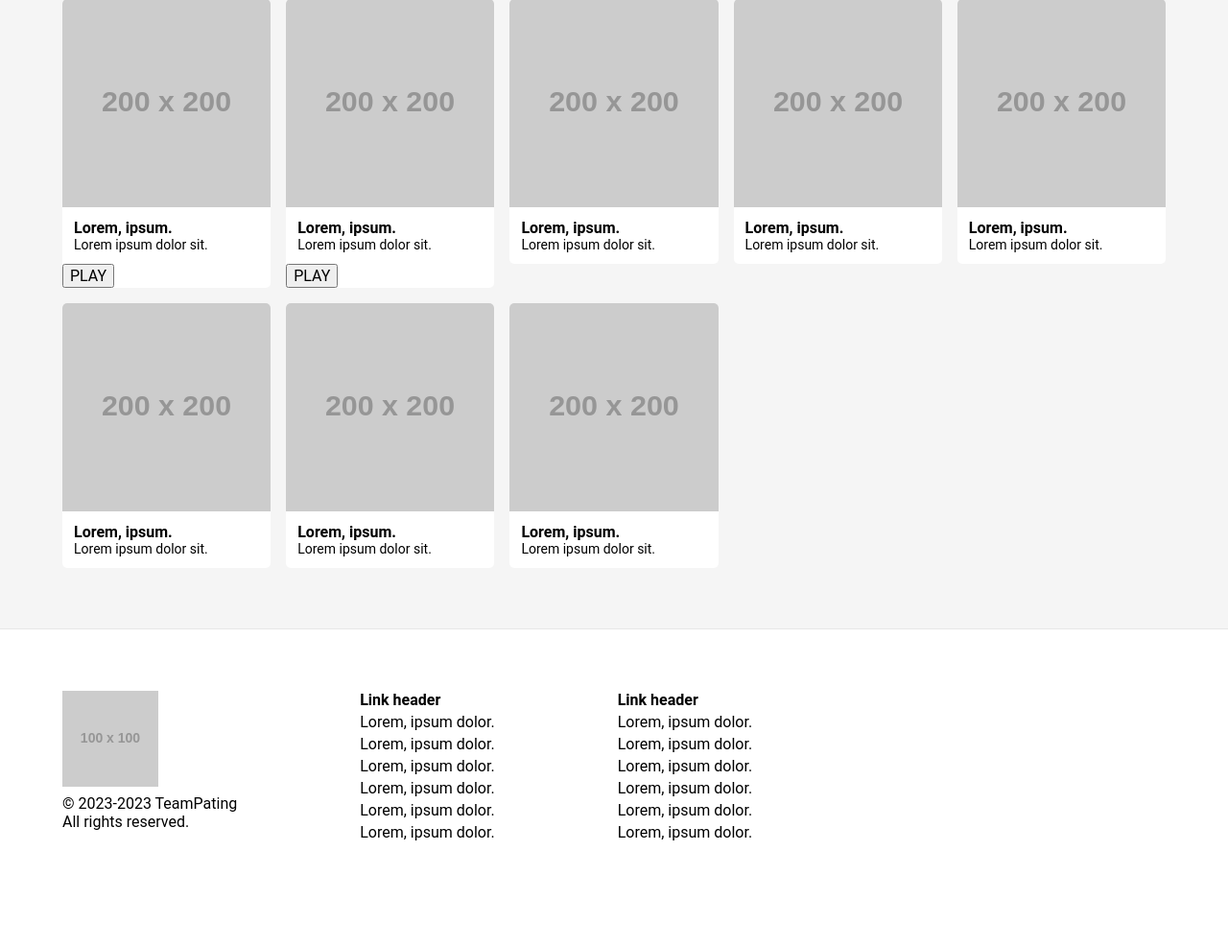
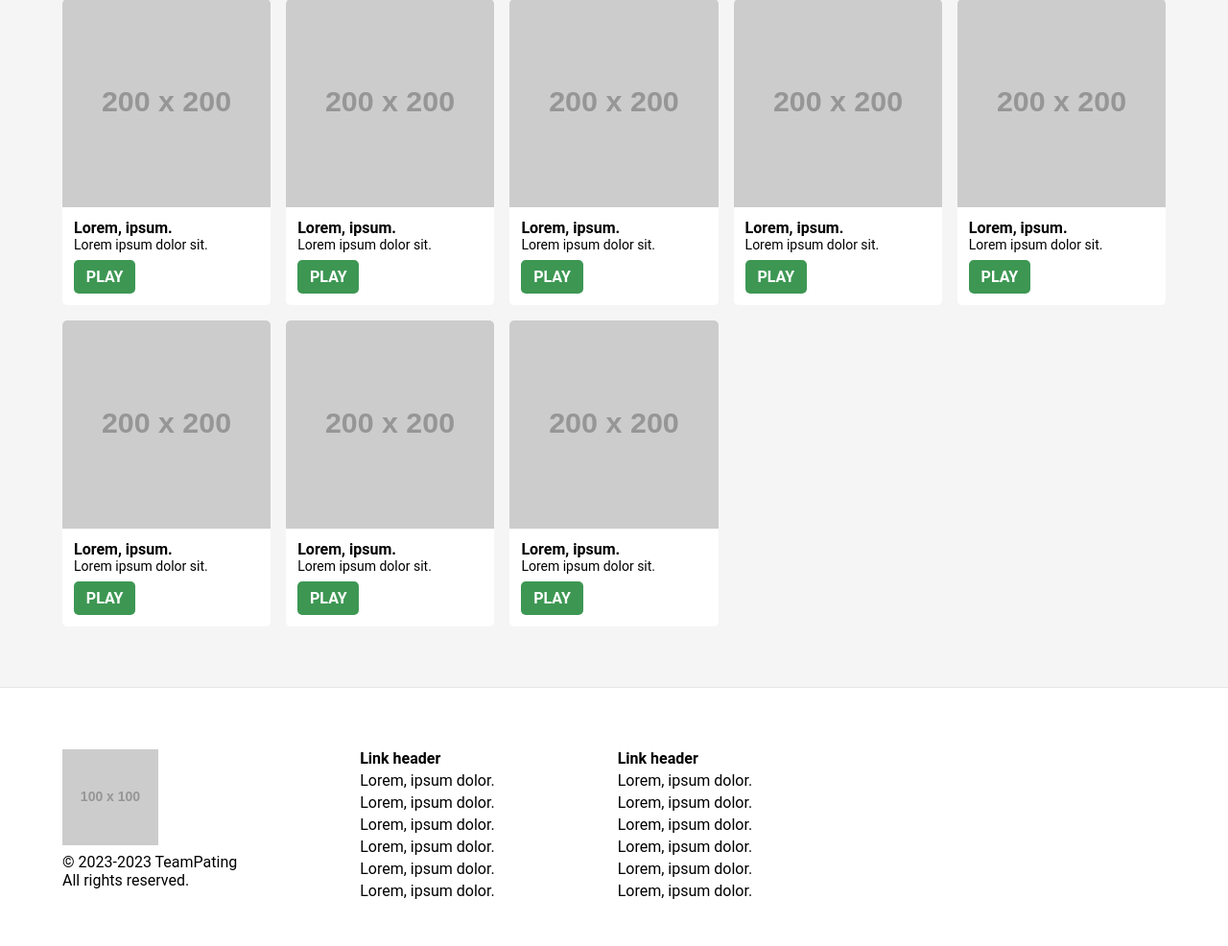
Before and after one commit to John-Pio/PatingGames, a PHP site: page / in a window 1280 px wide. Shown: the part 140-1126 px from the top of the page at 96% size. Before the commit the page ends 1016 px from the top, so only its background shows below. Run offline with PHP 8.4, Linux system fonts and the light colour scheme; grey boxes labelled with a size stand in for pictures from a placeholder-image service; some libraries are stand-ins or nearby versions.

Commit message:
Style buttons

```diff
--- a/assets/css/homepage.css
+++ b/assets/css/homepage.css
@@ -18,16 +18,43 @@ main .card {
   border-radius: 5px;
 }
 
+main .card .thumbnail {
+  overflow: hidden;
+}
+
 main .card .thumbnail img {
   border-radius: 5px 5px 0 0;
   width: 100%;
   aspect-ratio: 1 / 1;
   object-fit: cover;
+  transition: 0.25s ease-in-out;
+}
+
+main .card:hover img {
+  transform: scale(1.25);
 }
 
 main .card .info {
-    padding: .75em;
+  padding: 0.75em;
   color: black;
+}
+
+main .card .info form {
+  padding-top: 0.5em;
+}
+
+main .card .info button {
+  background-color: #3d9753;
+  color: #fff;
+  font-weight: bold;
+  border: none;
+  border-radius: 5px;
+  padding: 0.5em 0.8em;
+}
+
+main .card .info button:hover {
+  background-color: #72d58b;
+  transition: 0.25s ease-in-out;
 }
 
 main .card .info p {
--- a/index.php
+++ b/index.php
@@ -3,7 +3,7 @@
 <head>
   <meta name="Viewport" content="width=device-width, initial-scale=1">
   <title>Home | PatingGames</title>
-    <link rel="shortcut icon" href="img/favicon.ico" type="image/x-icon">
+  <link rel="shortcut icon" href="assets/img/favicon.ico" type="image/x-icon">
   <link rel="stylesheet" href="assets/css/style.css">
   <link rel="stylesheet" href="assets/css/homepage.css">
 </head>
@@ -13,101 +13,101 @@
   <main>
     <ul role="list">
       <li class="card">
-
-
         <div class="thumbnail">
           <img src="https://placehold.co/200" alt="Game Thumbnail">
         </div>
         <div class="info">
           <h4>Lorem, ipsum.</h4>
           <p>Lorem ipsum dolor sit.</p>
-                        </div>
-                    <?php //ayroun make it look good ?>
           <form action='game.php' method='get'>
             <button name="PlayButton" value="YouHaveChosen2048" type="submit">PLAY</button>
           </form>
+        </div>
       </li>
       <li class="card">
-
         <div class="thumbnail">
           <img src="https://placehold.co/200" alt="Game Thumbnail">
         </div>
         <div class="info">
           <h4>Lorem, ipsum.</h4>
           <p>Lorem ipsum dolor sit.</p>
-                    </div>
           <form action='game.php' method='get'>
             <button name="PlayButton" value="YouHaveChosenTetris" type="submit">PLAY</button>
           </form>
-
+        </div>
       </li>
       <li class="card">
-                <a href="game.php">
         <div class="thumbnail">
           <img src="https://placehold.co/200" alt="Game Thumbnail">
         </div>
         <div class="info">
           <h4>Lorem, ipsum.</h4>
           <p>Lorem ipsum dolor sit.</p>
+          <form action='game.php' method='get'>
+            <button name="PlayButton" value="YouHaveChosenTetris" type="submit">PLAY</button>
+          </form>
         </div>
-                </a>
       </li>
       <li class="card">
-                <a href="game.php">
         <div class="thumbnail">
           <img src="https://placehold.co/200" alt="Game Thumbnail">
         </div>
         <div class="info">
           <h4>Lorem, ipsum.</h4>
           <p>Lorem ipsum dolor sit.</p>
+          <form action='game.php' method='get'>
+            <button name="PlayButton" value="YouHaveChosenTetris" type="submit">PLAY</button>
+          </form>
         </div>
-                </a>
       </li>
       <li class="card">
-                <a href="game.php">
         <div class="thumbnail">
           <img src="https://placehold.co/200" alt="Game Thumbnail">
         </div>
         <div class="info">
           <h4>Lorem, ipsum.</h4>
           <p>Lorem ipsum dolor sit.</p>
+          <form action='game.php' method='get'>
+            <button name="PlayButton" value="YouHaveChosenTetris" type="submit">PLAY</button>
+          </form>
         </div>
-                </a>
       </li>
       <li class="card">
-                <a href="game.php">
         <div class="thumbnail">
           <img src="https://placehold.co/200" alt="Game Thumbnail">
         </div>
         <div class="info">
           <h4>Lorem, ipsum.</h4>
           <p>Lorem ipsum dolor sit.</p>
+          <form action='game.php' method='get'>
+            <button name="PlayButton" value="YouHaveChosenTetris" type="submit">PLAY</button>
+          </form>
         </div>
-                </a>
       </li>
       <li class="card">
-                <a href="game.php">
         <div class="thumbnail">
           <img src="https://placehold.co/200" alt="Game Thumbnail">
         </div>
         <div class="info">
           <h4>Lorem, ipsum.</h4>
           <p>Lorem ipsum dolor sit.</p>
+          <form action='game.php' method='get'>
+            <button name="PlayButton" value="YouHaveChosenTetris" type="submit">PLAY</button>
+          </form>
         </div>
-                </a>
       </li>
       <li class="card">
-                <a href="game.php">
         <div class="thumbnail">
           <img src="https://placehold.co/200" alt="Game Thumbnail">
         </div>
         <div class="info">
           <h4>Lorem, ipsum.</h4>
           <p>Lorem ipsum dolor sit.</p>
+          <form action='game.php' method='get'>
+            <button name="PlayButton" value="YouHaveChosenTetris" type="submit">PLAY</button>
+          </form>
         </div>
-                </a>
       </li>
-
   </main>
   <?php require 'components/footer.php' ?>
 </body>
```
Lines whose indentation alone changed are shown as unchanged.
